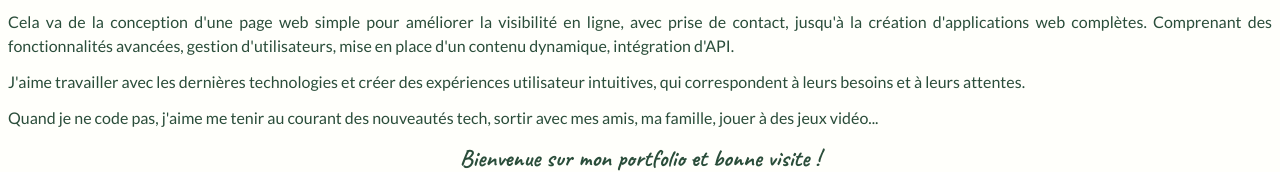
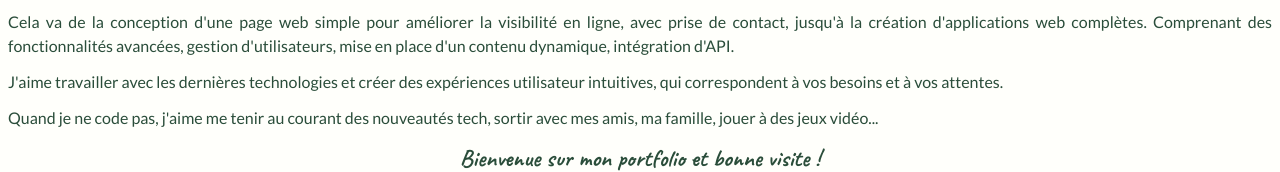
Before and after one commit to RmTrnsc/portfolio, a Next.js app: page /dashboard/presentation in a window 1280 px wide. Shown: the part 138-310 px from the top of the page. Built offline with nearby package versions, Linux system fonts and the light colour scheme.

Commit message:
change wording

```diff
--- a/src/app/dashboard/presentation/page.tsx
+++ b/src/app/dashboard/presentation/page.tsx
@@ -19,8 +19,8 @@ export default function Presentation() {
         </p>
         <p className="text-justify">
           J'aime travailler avec les dernières technologies et créer des
-          expériences utilisateur intuitives, qui correspondent à leurs besoins
-          et à leurs attentes.
+          expériences utilisateur intuitives, qui correspondent à vos besoins
+          et à vos attentes.
         </p>
         <p className="text-justify">
           Quand je ne code pas, j'aime me tenir au courant des nouveautés tech,
```
